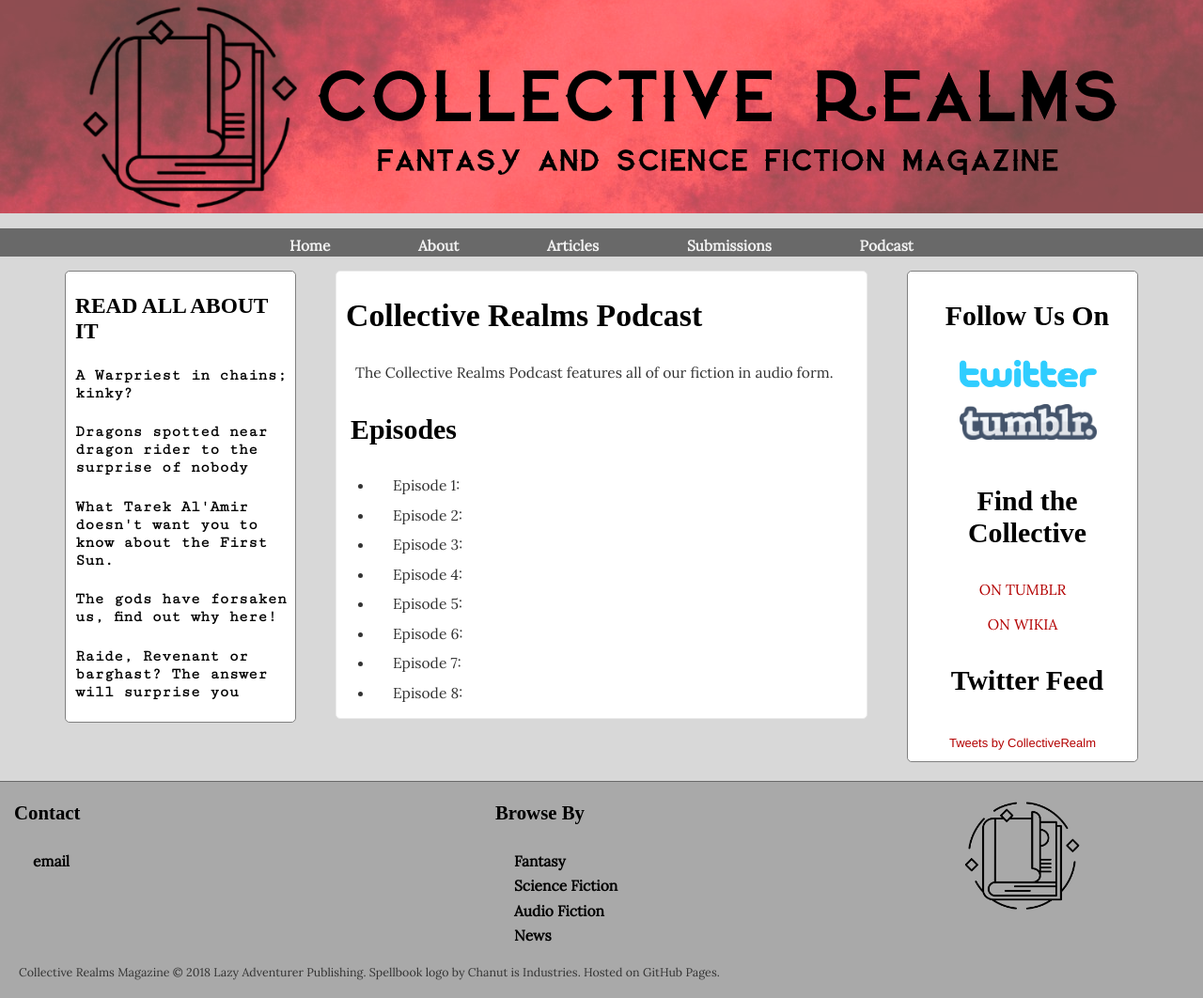
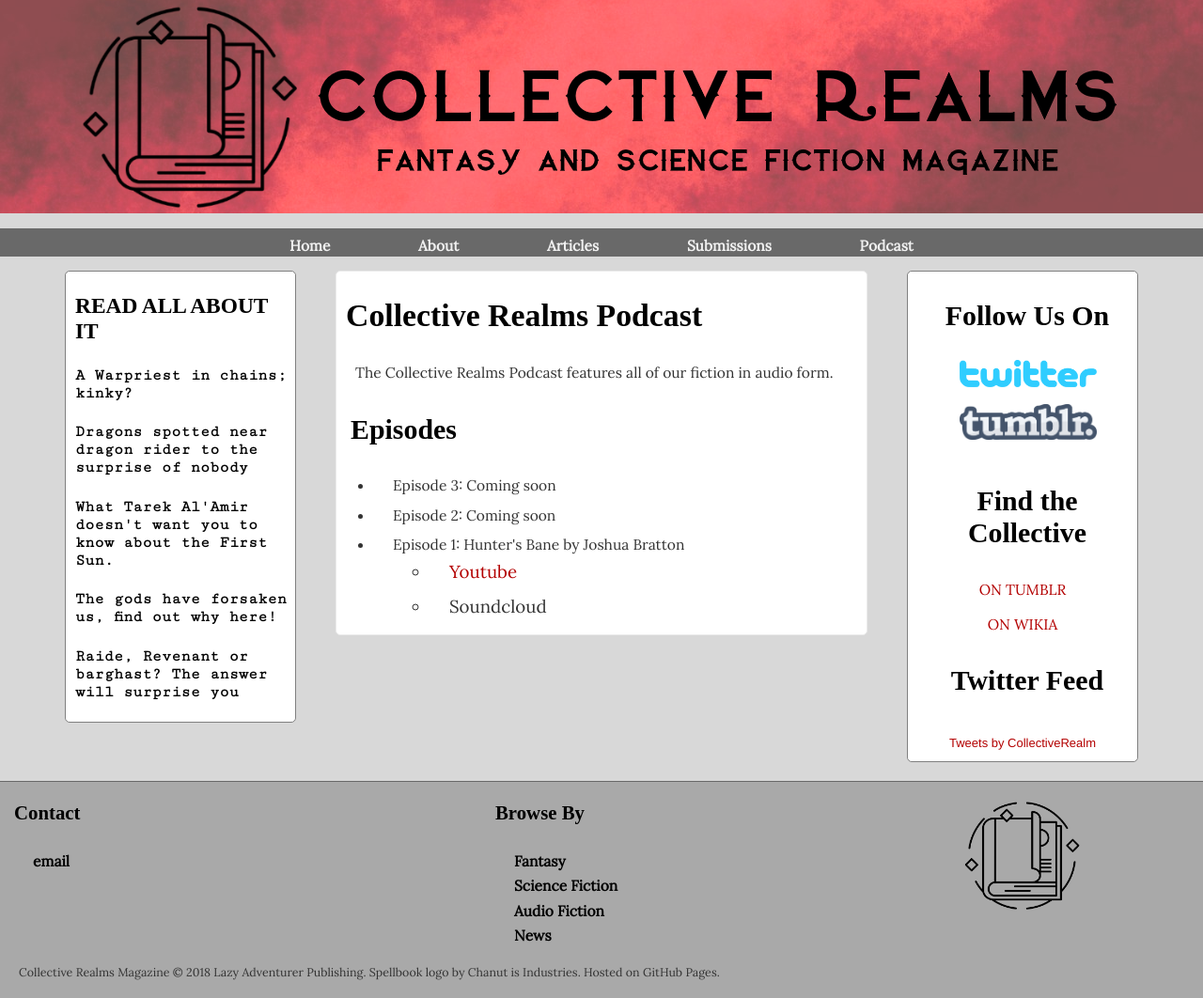
Before and after one commit to collectiverealms/collectiverealms, a Jekyll site: the page built from podcast.html, in a window 1280 px wide. Shown: the whole page at 94% size. Built offline with Jekyll 4.4.1, drawn with Linux system fonts in a browser that asks for light colours; some web fonts are replaced; comment, search, counter and statistics services are not loaded.

Commit message:
Update podcast.html

```diff
--- a/podcast.html
+++ b/podcast.html
@@ -8,14 +8,14 @@ title: Podcast
     <p>The Collective Realms Podcast features all of our fiction in audio form.</p>
     <h3>Episodes</h3>
     <ul>
-        <li>Episode 1: </li>
-        <li>Episode 2: </li>
-        <li>Episode 3: </li>
-        <li>Episode 4: </li>
-        <li>Episode 5: </li>
-        <li>Episode 6: </li>
-        <li>Episode 7: </li>
-        <li>Episode 8: </li>
+        <li>Episode 3: Coming soon</li>
+        <li>Episode 2: Coming soon</li>
+        <li>Episode 1: Hunter's Bane by Joshua Bratton
+        <ul>
+            <li><a href="https://www.youtube.com/watch?v=EBVg_gyHr4s">Youtube</a></li>
+            <li>Soundcloud</li>
+        </ul>
+        </li>
     </ul>
 
 
```
